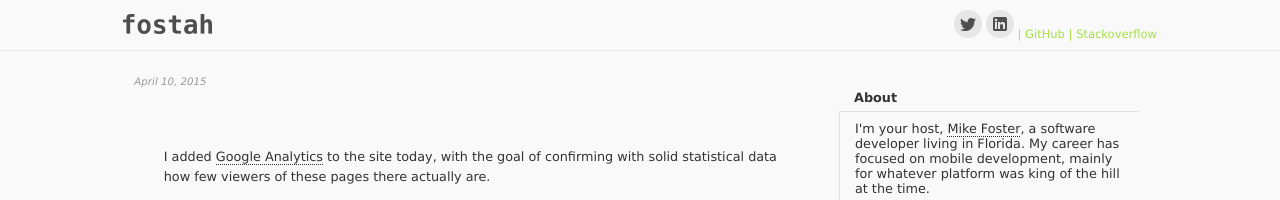
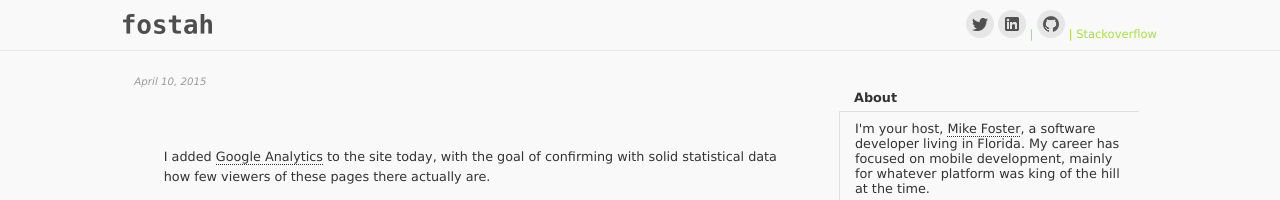
Before and after one commit to fostah/fostah.github.io, a Jekyll site: the page built from index.html, in a window 1280 px wide. Shown: the top 200 px of the page. Built offline with Jekyll 4.4.1, drawn with Linux system fonts in a browser that asks for light colours; comment, search, counter and statistics services are not loaded.

Commit message:
Github link.

```diff
--- a/_includes/header.html
+++ b/_includes/header.html
@@ -7,7 +7,7 @@
     <span class="links marginalItem">
       <a title="Twitter" href="http://twitter.com/fostah"><img src="/images/twitter.png"/></a>
       <a title="LinkedIn" href="http://www.linkedin.com/in/michaellfoster"><img src="/images/linkedin.png"/></a> |
-      <a title="Github"         href="https://github.com/fostah">GitHub</a> |
+      <a title="Github"         href="https://github.com/fostah"><img src="/images/github.png"/></a> |
       <a title="Stackoverflow"  href="http://stackoverflow.com/users/16524/fostah">Stackoverflow</a>
     </span>
     </div>
```
Also changed, not shown: images/github.png (added).
